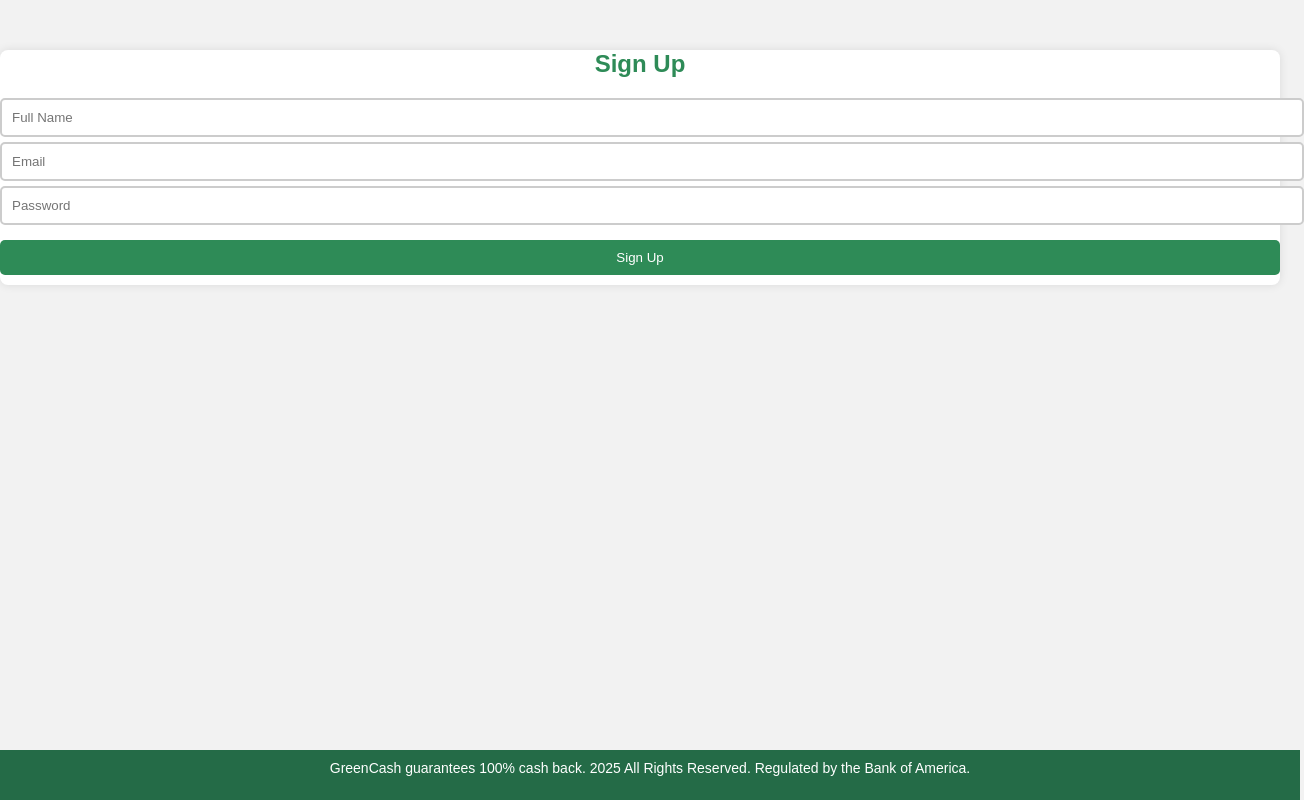
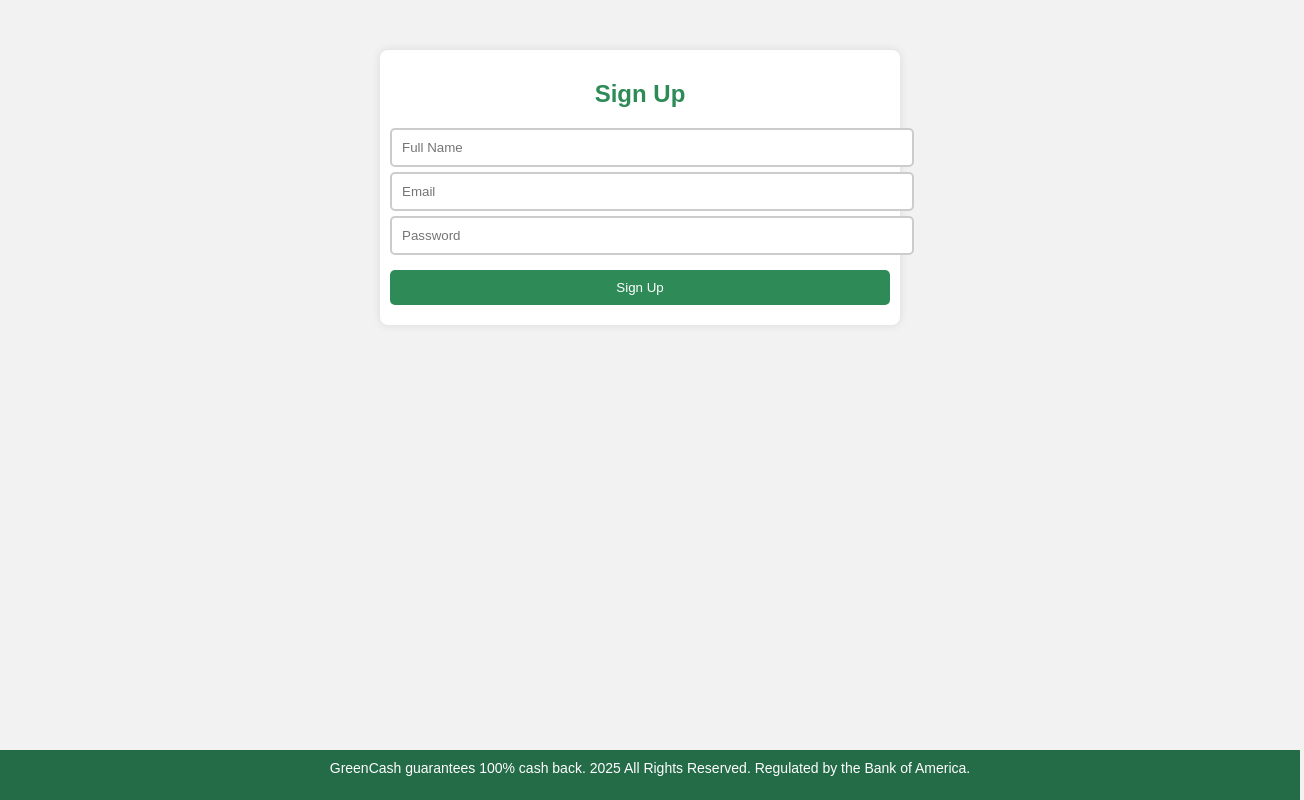
Before and after one commit to CashWayAppRegulatedCentralBankOfAmerica/GreenCash, a plain HTML site: page index.html in a window 1280 px wide. Shown: the whole page, 1304 px wide, since content can reach past the window. Drawn offline with Linux system fonts and the light colour scheme.

Commit message:
Update index.html

```diff
--- a/index.html
+++ b/index.html
@@ -13,9 +13,9 @@
             padding-bottom: 25px; /* Prevents content from being hidden behind footer */
         }
         .container {
-            max-width: 500px auto;
+            max-width: 500px;
             margin: 50px auto;
-            padding: 20px auto;
+            padding: 10px;
             background: white;
             border-radius: 8px;
             box-shadow: 0 0 10px rgba(0, 0, 0, 0.1);
```
